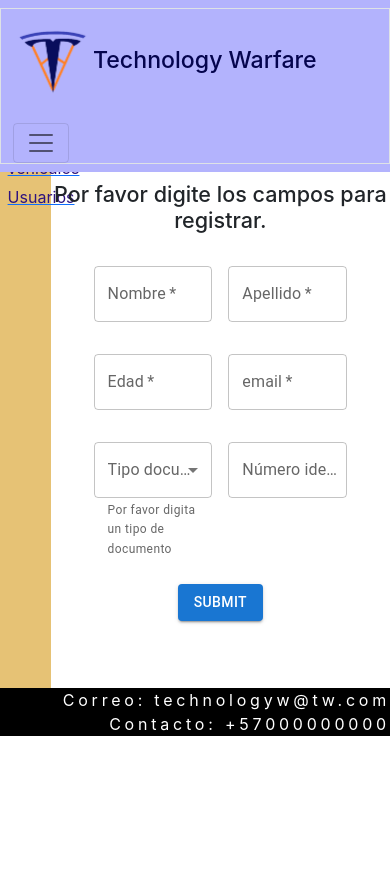
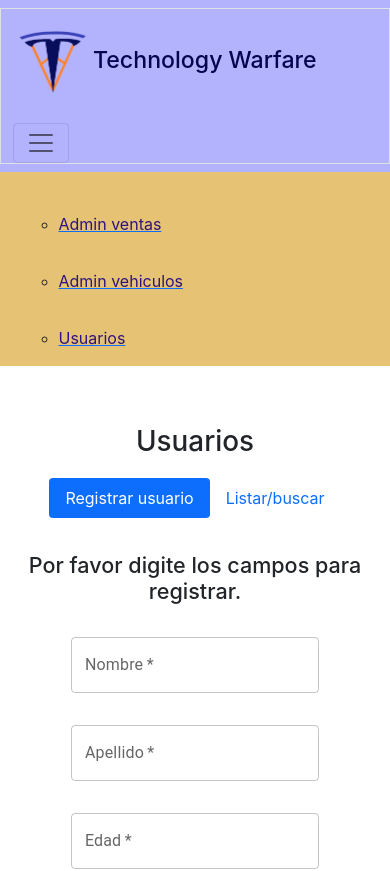
Before and after one commit to Technology-Warfare/Project-ciclo3, a React (Create React App) app in the folder tesla/: page /dashboard/usuarios in a window 390 px wide. Shown: the top 871 px of the page. Before the commit the page ends 844 px from the top, so only its background shows below. Built offline with nearby package versions, Linux system fonts and the light colour scheme.

Commit message:
mejoras en sidebar responsive

```diff
--- a/tesla/src/Pages/login.js
+++ b/tesla/src/Pages/login.js
@@ -47,7 +47,6 @@ const Login = () => {
             window.location="/dashboard";
         }
     }
-
 
     return(
         <React.Fragment>
--- a/tesla/src/Pages/styles/dashboard.css
+++ b/tesla/src/Pages/styles/dashboard.css
@@ -7,3 +7,16 @@
     padding-top: 15%;
     margin-left: 35%;
 }
+
+@media screen and (max-width:600px) {
+
+    .flex{
+        display: block;
+    }
+
+    .content{
+        padding-top: 5%;
+        margin-left: 0;
+        width: 100%;
+    }
+}
--- a/tesla/src/Pages/styles/sidebar.css
+++ b/tesla/src/Pages/styles/sidebar.css
@@ -23,3 +23,10 @@ ul{
     padding-bottom: 5%;
     color: rgb(47, 19, 126);
 }
+
+@media screen and (max-width:600px) {
+    .sidebar{
+        width: 100%;
+        margin-top: 30%;
+    }
+}
--- a/tesla/src/Pages/styles/usuarios.css
+++ b/tesla/src/Pages/styles/usuarios.css
@@ -1,6 +1,6 @@
 .content-usuarios{
     margin-top: 15%;
-    width: 100%;
+    width: 88%;
     padding-bottom: 5%;
 }
 
@@ -8,3 +8,11 @@
     text-align: center;
     width: 100%;
 }
+
+@media screen and (max-width:600px) {
+
+    .content-usuarios{
+        width: 100%;
+        justify-content: center;
+    }
+}
--- a/tesla/src/components/RegistrarUsuario.js
+++ b/tesla/src/components/RegistrarUsuario.js
@@ -47,7 +47,7 @@ const RegistrarUsuario = () => {
                         <Box
                             component="form"
                             sx={{
-                                '& > :not(style)': { m: 1, mt:3, width: '35%' },
+                                '& > :not(style)': { m: 1, mt:3},
                             }}
                             noValidate
                             autoComplete="off"
@@ -93,7 +93,7 @@ const RegistrarUsuario = () => {
                         <Box
                             component="form"
                             sx={{
-                                '& .MuiTextField-root': { m: 1, mt: 3, width: '35%' },
+                                '& .MuiTextField-root': { m: 1, mt: 3},
                             }}
                             noValidate
                             autoComplete="off"
--- a/tesla/src/components/RegistrarVenta.js
+++ b/tesla/src/components/RegistrarVenta.js
@@ -5,10 +5,10 @@ import '../Pages/styles/admv.css';
 
 const RegistrarVenta = () => {
     return (
-        <div>
+        <div className="registrar-venta">
             <div className="form">
                 <div class="input-group mb-3">
-                    <div className="input-group flex-nowrap">
+                    <div className="input-group">
                         <span className="input-group-text">ID venta</span>
                         <div className="form-floating">
                             <input type="email" class="form-control" id="inIdVenta" />
```
